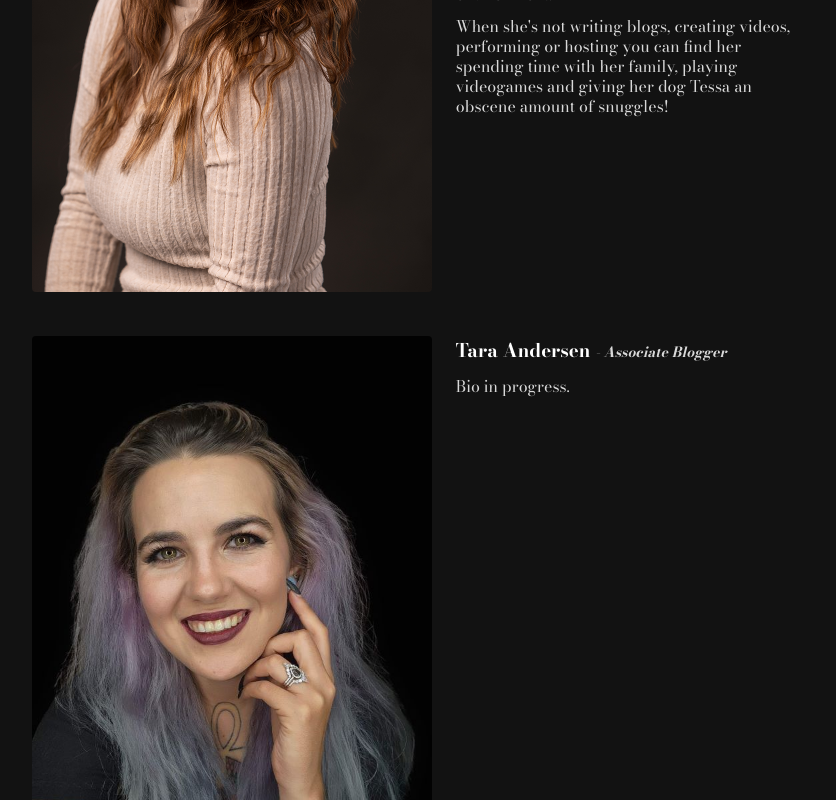
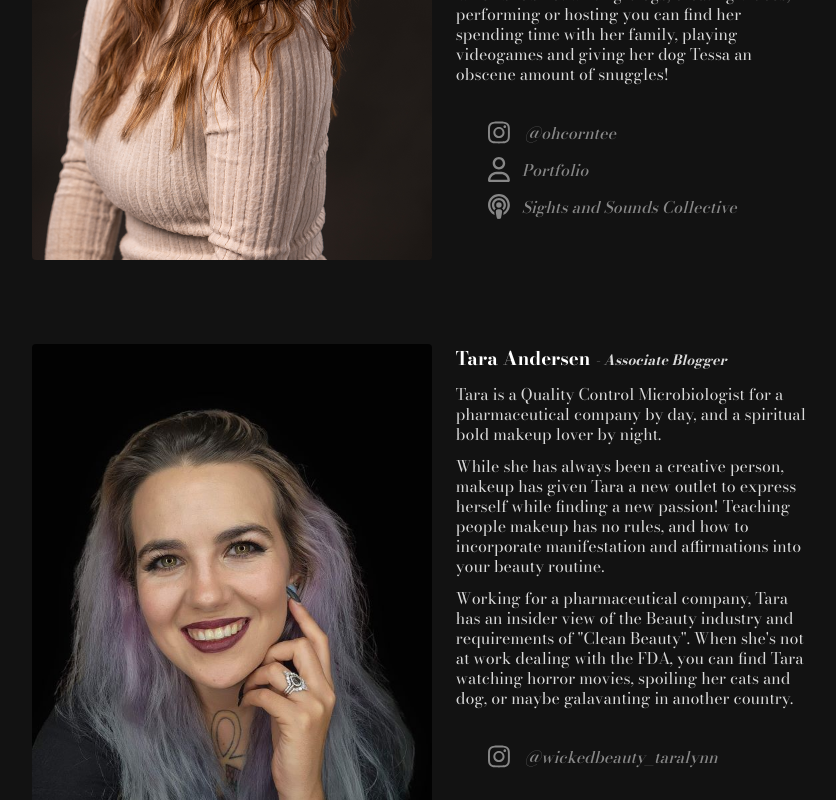
Before and after one commit to ryanbradley-webdev/makeup-yer-mind-official, a Next.js app: page /meet-the-team in a window 1280 px wide. Shown: the part 460-1260 px from the top of the page, without its empty margins (221-1057 px from the left). Built offline with nearby package versions, Linux system fonts and the light colour scheme.

Commit message:
Add social media info for teams section. Add new svg icons for social info. Update styling for teams section to account for socials.

```diff
--- /dev/null
+++ b/app/meet-the-team/components/Socials.tsx
@@ -0,0 +1,40 @@
+'use client'
+
+import Instagram from "@/components/icons/Instagram"
+import { ReactNode, useState } from "react"
+import styles from '../page.module.css'
+import ExternalLink from "@/components/ExternalLink"
+
+export default function Socials({
+    link,
+    children
+}: {
+    link: string,
+    children?: ReactNode
+}) {
+    const [isHover, setIsHover] = useState(false)
+
+    const handle = '@' + link.replace('https://instagram.com/', '').replace('/', '')
+
+    return (
+        <div className={styles.socials}>
+
+            <ExternalLink
+                href={link}
+                onMouseEnter={() => setIsHover(true)}
+                onMouseLeave={() => setIsHover(false)}
+            >
+
+                <Instagram hover={isHover} />
+
+                {handle}
+
+            </ExternalLink>
+
+            {
+                children
+            }
+
+        </div>
+    )
+}
--- a/app/meet-the-team/page.module.css
+++ b/app/meet-the-team/page.module.css
@@ -54,7 +54,7 @@
 
 .profile {
     display: grid;
-    margin-block: 32px;
+    margin-bottom: 72px;
     margin-inline: auto;
     width: 80%;
 }
@@ -138,3 +138,49 @@
         width: 234px;
     }
 }
+
+.socials {
+    display: flex;
+    flex-direction: column;
+    gap: 12px;
+    width: fit-content;
+    margin-inline: auto;
+    margin-top: 36px;
+}
+
+@media screen and (min-width: 481px) {
+    .socials {
+        margin-inline: 32px;
+    }
+}
+
+.socials a {
+    display: flex;
+    align-items: flex-end;
+    gap: 12px;
+    text-decoration: none;
+    font-style: italic;
+    font-weight: 500;
+    color: var(--color-white-ter);
+    transition: color 0.3s ease;
+    width: fit-content;
+}
+
+.socials svg {
+    fill: var(--color-white-ter);
+}
+
+.socials a:is(:hover, :focus) {
+    color: var(--color-white-sec);
+}
+
+.socials a:is(:hover, :focus) svg {
+    fill: var(--color-white-sec);
+}
+
+.socials svg,
+.socials img {
+    height: 25px;
+    transition: all 0.3s ease;
+    margin-bottom: 0;
+}
--- a/app/meet-the-team/page.tsx
+++ b/app/meet-the-team/page.tsx
@@ -3,6 +3,9 @@ import styles from './page.module.css'
 import Link from 'next/link'
 import ExternalLink from '@/components/ExternalLink'
 import Seint from './components/Seint'
+import Socials from './components/Socials'
+import User from '@/components/icons/User'
+import Podcast from '@/components/icons/Podcast'
 
 export const metadata = {
     title: 'Makeup Yer Mind | Meet My Team!',
@@ -37,6 +40,31 @@ export default function MeetTheTeam() {
                             When she&apos;s not writing blogs, creating videos, performing or hosting you can find her spending time with her family, playing videogames and giving her dog Tessa an obscene amount of snuggles!
                         </p>
 
+                        <Socials
+                            link='https://instagram.com/ohcorntee/'
+                        >
+                            <ExternalLink
+                                href='https://courtneyholly.com'
+                            >
+
+                                <User />
+
+                                Portfolio
+
+                            </ExternalLink>
+
+                            <ExternalLink
+                                href='https://sightsandsoundscollective.com'
+                            >
+
+                                <Podcast />
+
+                                Sights and Sounds Collective
+
+                            </ExternalLink>
+
+                        </Socials>
+
                     </div>
 
                 </div>
@@ -52,8 +80,20 @@ export default function MeetTheTeam() {
                         </h3>
 
                         <p>
-                            Bio in progress.
+                            Tara is a Quality Control Microbiologist for a pharmaceutical company by day, and a spiritual bold makeup lover by night.
                         </p>
+
+                        <p>
+                            While she has always been a creative person, makeup has given Tara a new outlet to express herself while finding a new passion! Teaching people makeup has no rules, and how to incorporate manifestation and affirmations into your beauty routine.
+                        </p>
+
+                        <p>
+                            Working for a pharmaceutical company, Tara has an insider view of the Beauty industry and requirements of &quot;Clean Beauty&quot;. When she&apos;s not at work dealing with the FDA, you can find Tara watching horror movies, spoiling her cats and dog, or maybe galavanting in another country.
+                        </p>
+
+                        <Socials
+                            link='https://instagram.com/wickedbeauty_taralynn/'
+                        />
 
                     </div>
 
@@ -70,8 +110,20 @@ export default function MeetTheTeam() {
                         </h3>
 
                         <p>
-                            Bio in progress.
+                            Malina is a Licensed Esthetician, Certified Makeup Artist and self-taught Eyelash Extension Technician who is currently living and working in the Daytona Beach, Florida area.
                         </p>
+
+                        <p>
+                            She has spent the last ten years using her knowledge in the industry to help people exude on the outside the true beauty that lies within each of them. She now wishes to expand her reach beyond just her clients. Her goal is to help everyone realize just how fun, simple and rewarding self-care can be while also helping them learn to successfully navigate the professional beauty industry as a client.
+                        </p>
+
+                        <p>
+                            When she&apos;s not working in the salon you can find her enjoying time with her family, refurbishing furniture, playing with her three fur babies and writing her novel that she WILL eventually finish... Someday!
+                        </p>
+
+                        <Socials
+                            link='https://instagram.com/dashing.beautys.insta/'
+                        />
 
                     </div>
 
--- /dev/null
+++ b/components/icons/Podcast.tsx
@@ -0,0 +1,9 @@
+import React from 'react'
+
+export default function Podcast() {
+    return (
+        <svg xmlns="http://www.w3.org/2000/svg" height="1em" viewBox="0 0 448 512">
+            <path d="M319.4 372c48.5-31.3 80.6-85.9 80.6-148c0-97.2-78.8-176-176-176S48 126.8 48 224c0 62.1 32.1 116.6 80.6 148c1.2 17.3 4 38 7.2 57.1l.2 1C56 395.8 0 316.5 0 224C0 100.3 100.3 0 224 0S448 100.3 448 224c0 92.5-56 171.9-136 206.1l.2-1.1c3.1-19.2 6-39.8 7.2-57zm-2.3-38.1c-1.6-5.7-3.9-11.1-7-16.2c-5.8-9.7-13.5-17-21.9-22.4c19.5-17.6 31.8-43 31.8-71.3c0-53-43-96-96-96s-96 43-96 96c0 28.3 12.3 53.8 31.8 71.3c-8.4 5.4-16.1 12.7-21.9 22.4c-3.1 5.1-5.4 10.5-7 16.2C99.8 307.5 80 268 80 224c0-79.5 64.5-144 144-144s144 64.5 144 144c0 44-19.8 83.5-50.9 109.9zM224 312c32.9 0 64 8.6 64 43.8c0 33-12.9 104.1-20.6 132.9c-5.1 19-24.5 23.4-43.4 23.4s-38.2-4.4-43.4-23.4c-7.8-28.5-20.6-99.7-20.6-132.8c0-35.1 31.1-43.8 64-43.8zm0-144a56 56 0 1 1 0 112 56 56 0 1 1 0-112z"/>
+        </svg>
+    )
+}
--- /dev/null
+++ b/components/icons/User.tsx
@@ -0,0 +1,7 @@
+export default function User() {
+    return (
+        <svg xmlns="http://www.w3.org/2000/svg" viewBox="0 0 448 512">
+            <path d="M272 304h-96C78.8 304 0 382.8 0 480c0 17.67 14.33 32 32 32h384c17.67 0 32-14.33 32-32C448 382.8 369.2 304 272 304zM48.99 464C56.89 400.9 110.8 352 176 352h96c65.16 0 119.1 48.95 127 112H48.99zM224 256c70.69 0 128-57.31 128-128c0-70.69-57.31-128-128-128S96 57.31 96 128C96 198.7 153.3 256 224 256zM224 48c44.11 0 80 35.89 80 80c0 44.11-35.89 80-80 80S144 172.1 144 128C144 83.89 179.9 48 224 48z"/>
+        </svg>
+    )
+}
```
